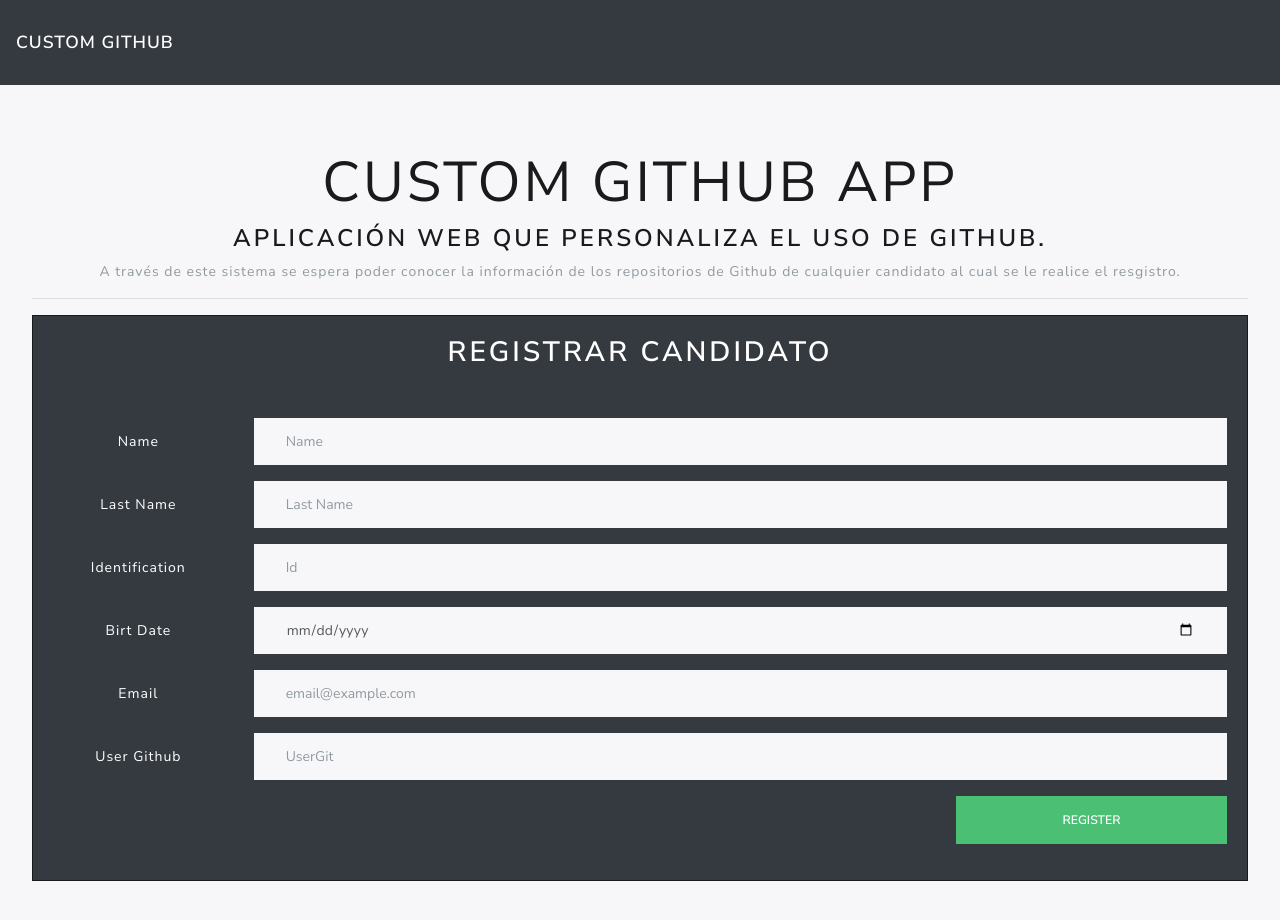
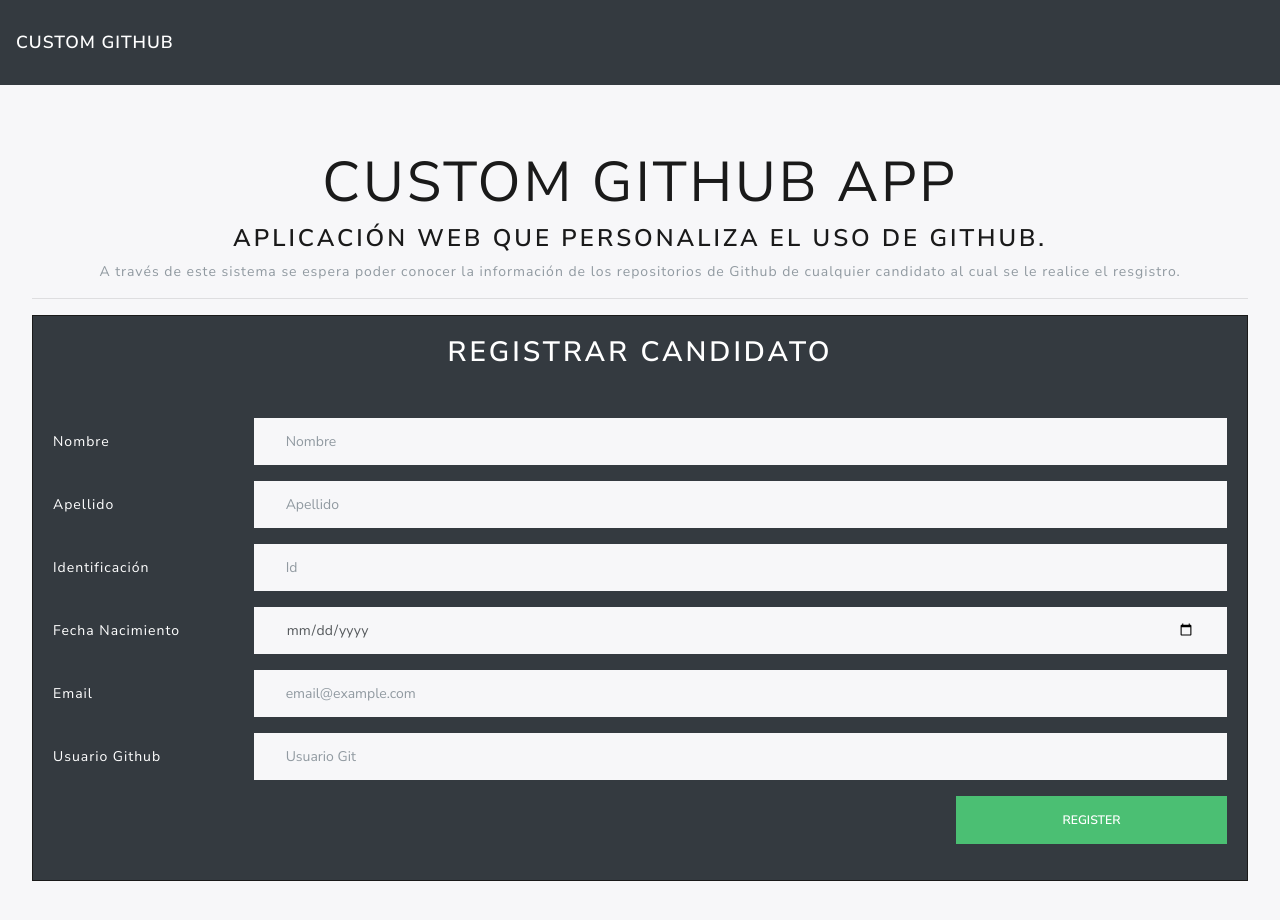
Before and after one commit to anamariaagudelo/prueba-react, a React (Create React App) app: page / in a window 1280 px wide. Shown: the top 920 px of the page. Built offline with nearby package versions, Linux system fonts and the light colour scheme.

Commit message:
Header and Form ok

```diff
--- a/src/components/UI/Header/Header.js
+++ b/src/components/UI/Header/Header.js
@@ -1,16 +1,50 @@
 import React from 'react';
 
 
-const Header = (props)=>{
-    return(
-        <div className="jumbotron">
-            <li>{props.nombre}</li>
-            <li>{props.lastName}</li>
-            <li>{props.id}</li>
-            <li>{props.date}</li>
-            <li>{props.email}</li>
-            <li>{props.userGit}</li>
-            <hr></hr>
+const Header = (props) => {
+    return (
+        <div className="containerJumbotron">
+            <div className="jumbotron">
+            <legend className="display-5">Git: {props.userGit}</legend>
+                    <hr></hr>
+                <div className="form-group row">
+                <form  className="col-6">
+                    <div className="form-group row">
+                        <h2 className="col-6-sm-2 col-form-label">Nombre: </h2>
+                        <div className="col-sm-10">
+                        <label className="col-6-sm-2 col-form-label">{props.nombre}</label>
+                        </div>
+                    </div>
+                    <div className="form-group row">
+                        <h2 className="col-10-sm-2 col-form-label">Cédula: </h2>
+                        <div className="col-sm-10">
+                        <label className="col-2-sm-2 col-form-label">{props.id}</label>
+                        </div>
+                    </div>
+                    <div className="form-group row">
+                        <h2 className="col-10-sm-2 col-form-label">Email: </h2>
+                        <div className="col-sm-10">
+                        <label className="col-2-sm-2 col-form-label">{props.email}</label>
+                        </div>
+                    </div>
+                </form>
+                <form  className="col-6">
+                <div className="form-group row">
+                        <h2 className="col-6-sm-2 col-form-label">Apellido: </h2>
+                        <div className="col-sm-10">
+                        <label className="col-6-sm-2 col-form-label">{props.lastName}</label>
+                        </div>
+                    </div>
+                    <div className="form-group row">
+                        <h2 className="col-6-sm-2 col-form-label">Fecha: </h2>
+                        <div className="col-sm-10">
+                        <label className="col-6-sm-2 col-form-label">{props.date}</label>
+                        </div>
+                    </div>
+                </form>
+                </div>
+
+            </div>
         </div>
     )
 }
--- a/src/screens/RegisterCandidate/RegisterCandidateForm.js
+++ b/src/screens/RegisterCandidate/RegisterCandidateForm.js
@@ -62,36 +62,36 @@
         const ErrorExist = this.state.error;
         return (
             <div>
-                <div className="jumbotron text-center" >
-                    <h1 className="display-4">CUSTOM GITHUB APP</h1>
-                    <h3>aplicación Web que personaliza el uso de Github.</h3>
-                    <p>A través de este sistema se espera poder conocer la información de los repositorios de Github de cualquier candidato al cual se le realice el resgistro.</p>
+                <div className="jumbotron " >
+                    <h1 className="display-4 text-center">CUSTOM GITHUB APP</h1>
+                    <h3 className="text-center">aplicación Web que personaliza el uso de Github.</h3>
+                    <p className="text-center">A través de este sistema se espera poder conocer la información de los repositorios de Github de cualquier candidato al cual se le realice el resgistro.</p>
                     <hr></hr>
                     <div className="card border-primary text-white bg-dark mb-3" >
                         <div className="card-body">
-                            <h2 className="card-title text-center mb-5">REGISTRAR CANDIDATO</h2>
+                            <h2 className="card-title text-center mb-5 text-center">REGISTRAR CANDIDATO</h2>
                             <form onSubmit={this.createCandidate}>
                                 <div className="form-group row">
-                                    <label className="col-sm-4 col-lg-2 col-form-label">Name</label>
+                                    <label className="col-sm-4 col-lg-2 col-form-label">Nombre</label>
                                     <div className="col-sm-8 col-lg-10">
-                                        <input id="name" name="name" ref={this.nameRef} type="text" className="form-control" placeholder="Name" />
+                                        <input id="name" name="name" ref={this.nameRef} type="text" className="form-control" placeholder="Nombre" />
                                     </div>
                                 </div>
                                 <div className="form-group row">
-                                    <label className="col-sm-4 col-lg-2 col-form-label">Last Name</label>
+                                    <label className="col-sm-4 col-lg-2 col-form-label">Apellido</label>
                                     <div className="col-sm-8 col-lg-10">
-                                        <input id="Lastname" name="Lastname" ref={this.lastNameRef} type="text" className="form-control" placeholder="Last Name" />
+                                        <input id="Lastname" name="Lastname" ref={this.lastNameRef} type="text" className="form-control" placeholder="Apellido" />
                                     </div>
                                 </div>
                                 <div className="form-group row">
-                                    <label className="col-sm-4 col-lg-2 col-form-label">Identification</label>
+                                    <label className="col-sm-4 col-lg-2 col-form-label">Identificación</label>
                                     <div className="col-sm-8 col-lg-10">
                                         <input id="id" name="id" ref={this.idRef} type="text" className="form-control" placeholder="Id" />
                                     </div>
                                 </div>
 
                                 <div className="form-group row">
-                                    <label className="col-sm-4 col-lg-2 col-form-label">Birt Date</label>
+                                    <label className="col-sm-4 col-lg-2 col-form-label">Fecha Nacimiento</label>
                                     <div className="col-sm-8 col-lg-10">
                                         <input id="date" name="date" ref={this.birtDateRef} type="date" className="form-control" />
                                     </div>
@@ -103,9 +103,9 @@
                                     </div>
                                 </div>
                                 <div className="form-group row">
-                                    <label className="col-sm-4 col-lg-2 col-form-label">User Github</label>
+                                    <label className="col-sm-4 col-lg-2 col-form-label">Usuario Github</label>
                                     <div className="col-sm-8 col-lg-10">
-                                        <input id="userGit" name="UserGit" ref={this.userGitRef} type="text" className="form-control" placeholder="UserGit" />
+                                        <input id="userGit" name="UserGit" ref={this.userGitRef} type="text" className="form-control" placeholder="Usuario Git" />
                                     </div>
                                 </div>
 
--- a/src/screens/RepositoriesCandidate/RepositoriesCandidate.js
+++ b/src/screens/RepositoriesCandidate/RepositoriesCandidate.js
@@ -61,7 +61,7 @@
         }
 
         return (
-            <div >
+            <div className="container-fluid">
                     <Header
                         nombre={this.state.candidate['name']}
                         lastName={this.state.candidate['lastName']}
--- a/src/screens/RepositoriesCandidate/TableRepos.js
+++ b/src/screens/RepositoriesCandidate/TableRepos.js
@@ -20,12 +20,12 @@
 
         const columns = [{
             dataField: 'name',
-            text: 'NAME',
+            text: 'NOMBRE',
             filter: textFilter(),
             sort: true
         }, {
             dataField: 'description',
-            text: 'DESCRIPTION',
+            text: 'DESCRIPCIÓN',
             sort: true
         }, {
             dataField: 'git_url',
@@ -38,7 +38,7 @@
             sort: true
         }, {
             dataField: 'language',
-            text: 'LANGUAGE',
+            text: 'LANGUJE',
             sort: true
         }];
 
```
